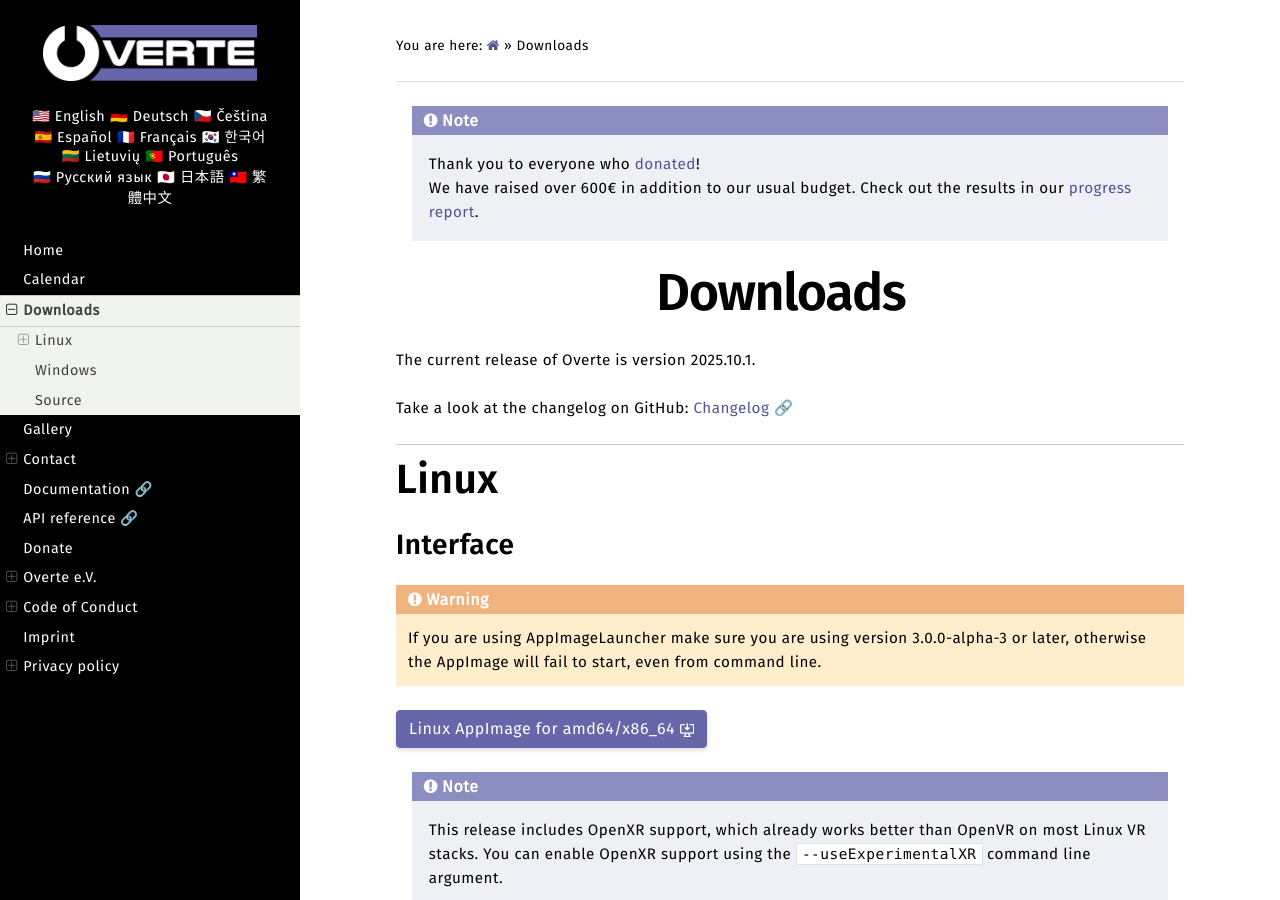
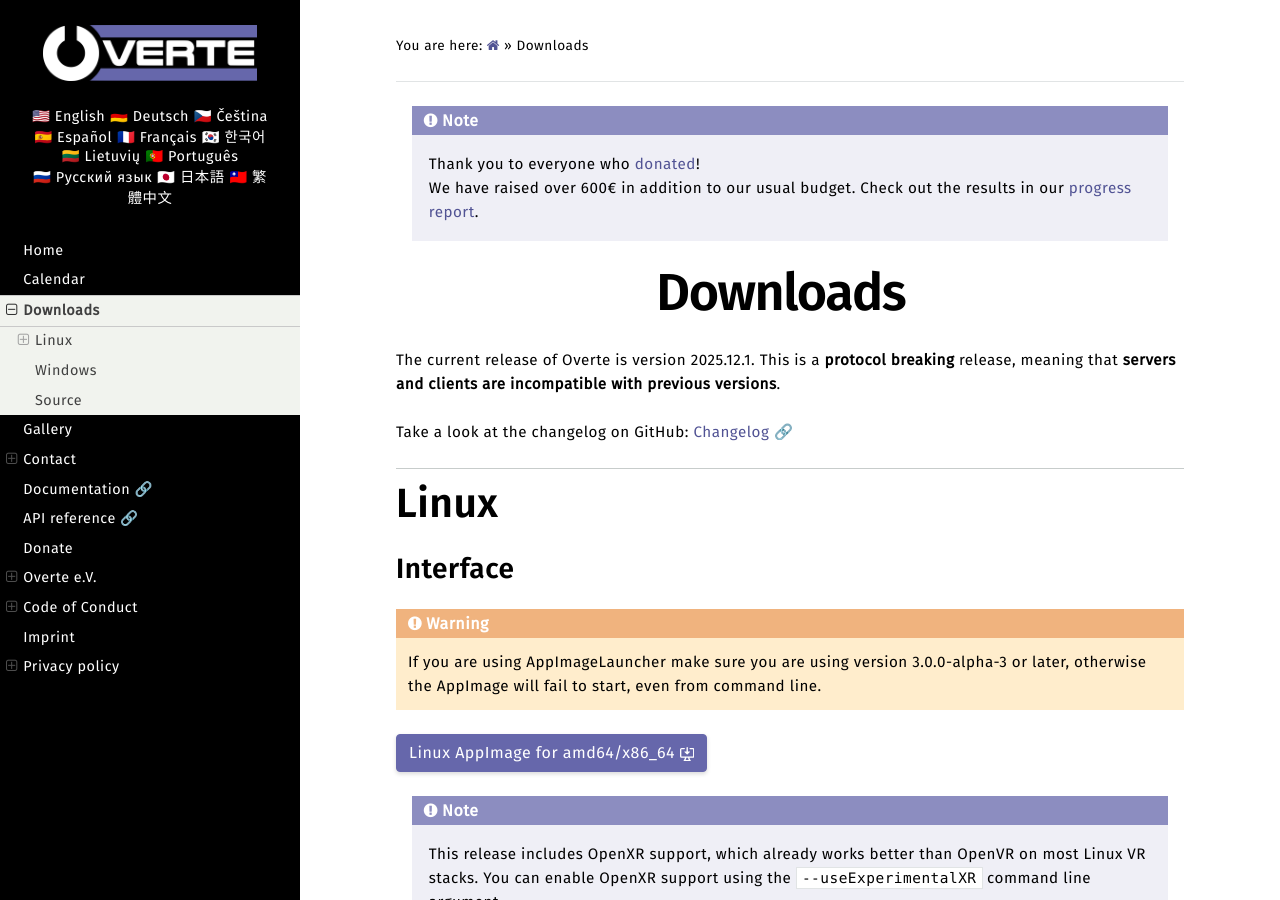
Before and after one commit to overte-org/overte-website-sphinx, a Sphinx documentation site: the page built from source/downloads.rst, in a window 1280 px wide and 900 px high. Built offline with Sphinx 7.4.7 and the Read the Docs theme 3.1.0, drawn with Linux system fonts in a browser that asks for light colours; some of the changed lines change nothing that is shown.

Commit message:
Update download links for version 2025.12.1.

```diff
--- a/source/downloads.rst
+++ b/source/downloads.rst
@@ -4,7 +4,8 @@
 Downloads
 #########
 
-The current release of Overte is version 2025.10.1.
+The current release of Overte is version 2025.12.1.
+This is a **protocol breaking** release, meaning that **servers and clients are incompatible with previous versions**.
 
 Take a look at the changelog on GitHub: `Changelog 🔗 <https://github.com/overte-org/overte/blob/master/CHANGELOG.md>`_
 
@@ -21,7 +22,7 @@
 
     If you are using AppImageLauncher make sure you are using version 3.0.0-alpha-3 or later, otherwise the AppImage will fail to start, even from command line.
 
-.. button-link:: https://public.overte.org/build/overte/release/2025.10.1.1/Overte-2025.10.1.1-x86_64.AppImage
+.. button-link:: https://public.overte.org/build/overte/release/2025.12.1/Overte-2025.12.1-x86_64.AppImage
     :shadow:
     :color: primary
 
@@ -42,7 +43,7 @@
 Domain Server
 *************
 
-Select the appropriate package for your distribution and architecture from `public.overte.org 🔗 <https://public.overte.org/index.html#build/overte/release/2025.10.1/>`_.
+Select the appropriate package for your distribution and architecture from `public.overte.org 🔗 <https://public.overte.org/index.html#build/overte/release/2025.12.1/>`_.
 
 There are also Docker images available on `hub.docker.com 🔗 <https://hub.docker.com/r/overte/overte-server/tags>`_. These images are still new, so please report any issues you run into on our `GitHub issue tracker 🔗 <https://github.com/overte-org/overte/issues>`_.
 
@@ -55,7 +56,7 @@
 Select a custom install and tick “Overte Server” during the installation process if you want to run a Domain Server.
 You can always rerun the installer later to install the server software afterwards.
 
-.. button-link:: https://public.overte.org/build/overte/release/2025.10.1/Overte-2025.10.1.exe
+.. button-link:: https://public.overte.org/build/overte/release/2025.12.1/Overte-2025.12.1.exe
     :shadow:
     :color: primary
 
```
